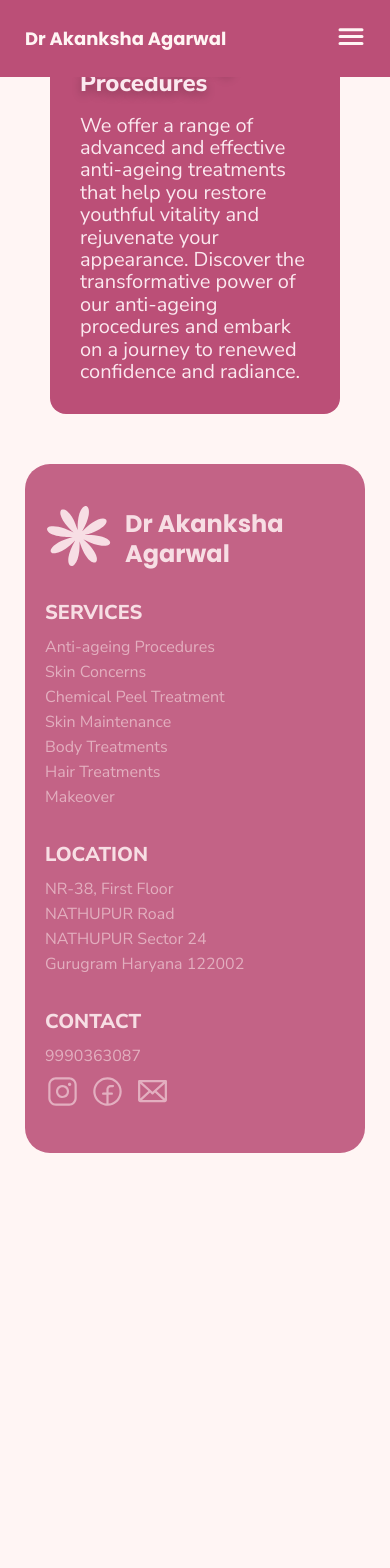
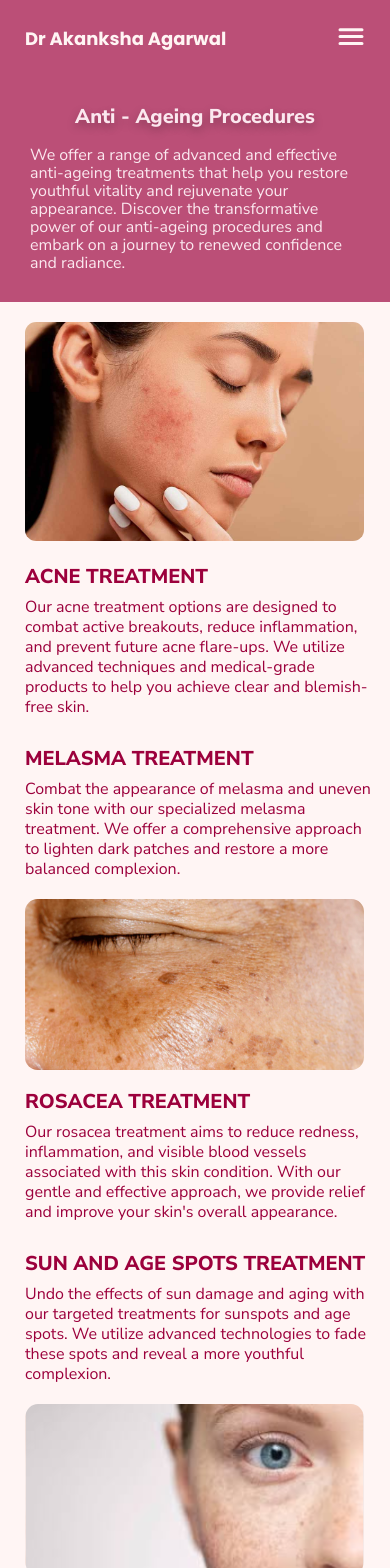
Before and after one commit to laibaahsan27/dr, a Next.js app in the folder frontend/: page /service3 in a window 390 px wide. Shown: the top 1568 px of the page. Before the commit the page ends 1183 px from the top, so only its background shows below. Built offline with nearby package versions, Linux system fonts and the light colour scheme.

Commit message:
service page 3

```diff
--- a/frontend/src/app/service3/css.css
+++ b/frontend/src/app/service3/css.css
@@ -1,35 +1,85 @@
 
 
-.outerS{
-    border-radius: 16px;
-    background: #BB4F77;
-    padding: 30px;
-    margin: 20px 50px;
+.service3CON{
+    width: 100%;
+    display: flex;
+    flex-direction: row;
 }
-.topHead{
-    color: #FBE8EF;
-    text-shadow: 0px 4px 10px rgba(0, 0, 0, 0.25);
-    font-family: 'Nunito Sans';
-    font-size: 24px;
-    font-style: normal;
-    font-weight: 700;
-    line-height: 93.9%; /* 22.536px */
-    text-transform: capitalize;
-    padding-bottom: 20px;
+
+.servicePagesCard{
+    /* margin-top: 20px; */
+    height: fit-content;
+    width: fit-content;
+    position: sticky;
+    top: 0px;
+    right: 0;
+    margin-left: 40px;
+    margin-right: 40px;
+    justify-content: center;
 }
-.topTxt{
-    color: #FBE8EF;
-    font-family: 'Nunito Sans';
-    font-size: 20px;
-    font-style: normal;
-    font-weight: 400;
-    line-height: 112.4%; /* 22.48px */
+.serv3imgdiv{
+    width: 100%;
+    margin-right: 70px;
+}
+.ser3img1{
+    margin: 0px 0px 0px 40px;
+    width: 95%;
+    height: auto;
+}
+.ser3img1phn{
+    display: none;
+}
+.servicePagesCardPhone{
+    display: none;
+}
+.ser3img1down{
+    margin: 0px 0px 0px 40px;
+    width: 95%;
+    height: auto;
+}
+.ser3img1phndown{
+    display: none;
 }
 @media (max-width: 768px) {
-    .navbar{
-        background-color: rgba(187, 79, 119, 1);
+    .imageService{
+        /* margin: auto 10px; */
+        display: flex;
+        flex-direction: column;
+        justify-content: center;
+        align-items: center;
     }
-    .logoName {
-        color: #FBE8EF;
+    .serviceCoverImage{
+        width: 89%;
+        height: 100%;
+    }
+    .service3CON{
+        flex-direction: column;
+    }
+    .servicePagesCard{
+        margin-right: auto;
+        margin-left: 0px;
+        margin-left: 0;
+    }
+    .servicePagesCard{
+        display: none;
+        margin-right: auto;
+        margin-left: 0px;
+    }
+    .servicePagesCardPhone{
+        display: block;
+    }
+    .ser3img1down{
+        display: none;
+    }
+    .ser3img1phndown{
+        display: block;
+        margin: 0px 25px 0px 25px;
+    width: 87%;
+    height: auto;
+    }
+    .ser3img1{
+        margin: 0px 25px 0px 25px;
+        width: 87%;
+        height: auto;
     }
 }
--- a/frontend/src/app/service3/page.js
+++ b/frontend/src/app/service3/page.js
@@ -1,7 +1,19 @@
-import React from 'react'
+import Image from "next/image";
 import './css.css'
 import Nav from '@/components/NavService/NavService'
 import Foot from "@/components/Footer/Footer";
+import ServiceHeading from "@/components/ServiceHeading/ServiceHeading";
+import ServiceCard from "@/components/ServiceCard/ServiceCard";
+import Appointment from "../../components/appointment/appointment.jsx";
+import ServiceText from "@/components/ServiceText/ServiceText";
+import one from '../../images/skin1.svg';
+import onep from '../../images/skin1phn.svg';
+
+import two from '../../images/skin2.svg';
+import twop from '../../images/skin2phn.svg';
+
+import three from '../../images/skin3.svg';
+import threep from '../../images/skin3phn.svg';
 
 export default function page() {
 const list=[
@@ -11,19 +23,70 @@ const list=[
         content: 'We offer a range of advanced and effective anti-ageing treatments that help you restore youthful vitality and rejuvenate your appearance. Discover the transformative power of our anti-ageing procedures and embark on a journey to renewed confidence and radiance.',
     },
 ];
+const list2=[
+  {
+      id: 1,
+      heading: 'Acne Treatment',
+      content: 'Our acne treatment options are designed to combat active breakouts, reduce inflammation, and prevent future acne flare-ups. We utilize advanced techniques and medical-grade products to help you achieve clear and blemish-free skin.',
+  },
+  {
+    id: 2,
+    heading: 'Melasma Treatment',
+    content: 'Combat the appearance of melasma and uneven skin tone with our specialized melasma treatment. We offer a comprehensive approach to lighten dark patches and restore a more balanced complexion.',
+},
+];
+const list3=[
+  {
+      id: 1,
+      heading: 'Rosacea Treatment',
+      content: `Our rosacea treatment aims to reduce redness, inflammation, and visible blood vessels associated with this skin condition. With our gentle and effective approach, we provide relief and improve your skin's overall appearance.`,
+  },
+  {
+    id: 1,
+    heading: 'Sun and Age Spots Treatment',
+    content: 'Undo the effects of sun damage and aging with our targeted treatments for sunspots and age spots. We utilize advanced technologies to fade these spots and reveal a more youthful complexion.',
+},
+];
+const list4=[
+  {
+      id: 1,
+      heading: 'Under Eye Dark Circles Treatment',
+      content: `Address under-eye dark circles and puffiness with our rejuvenating treatments. Our non-invasive options help reduce the appearance of tired eyes, giving you a refreshed and revitalized look.`,
+  },{
+    id: 1,
+    heading: 'Brown Spots & Freckles Treatment',
+    content: 'Say goodbye to unwanted brown spots and freckles with our personalized treatment plans. We utilize specialized lasers and advanced techniques to minimize their appearance and promote an even skin tone.',
+},
+];
 
   return (
     <>
     <Nav/>
+    <ServiceHeading heading={list[0].heading} content={list[0].content} />
     <div className='service3CON'>
-      {list.map((list) => {
-          return (
-            <div className='outerS' id={list.id}>
-            <div className='topHead'>{list.heading}</div>
-            <div className='topTxt'>{list.content}</div>
-            </div>
-          );
-        })}
+      <div>
+      <div className="serv3imgdiv">
+        <Image className="ser3img1" src={one} alt="" />
+        <Image className="ser3img1phn" src={onep} alt="" />
+      </div>
+      <ServiceText list2={list2} />
+      <div className="serv3imgdivdown">
+        <Image className="ser3img1down" src={two} alt="" />
+        <Image className="ser3img1phndown" src={twop} alt="" />
+      </div>
+      <ServiceText list2={list3} />
+      <div className="serv3imgdivdown">
+        <Image className="ser3img1down" src={three} alt="" />
+        <Image className="ser3img1phndown" src={threep} alt="" />
+      </div>
+      <ServiceText list2={list4} />
+      </div>
+      <div className="servicePagesCard">
+          <ServiceCard />
+        </div>
+        <div className="servicePagesCardPhone">
+          <Appointment />
+        </div>
     </div>
     <Foot/>
     </>
```
Also changed, not shown: frontend/src/app/service2/page.js (+27 -21 lines).
